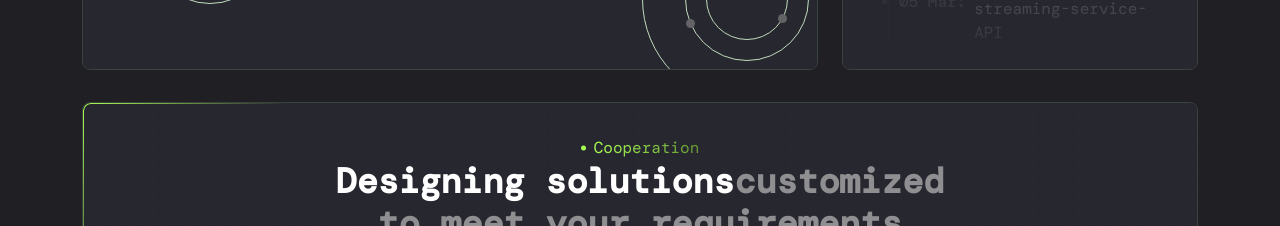
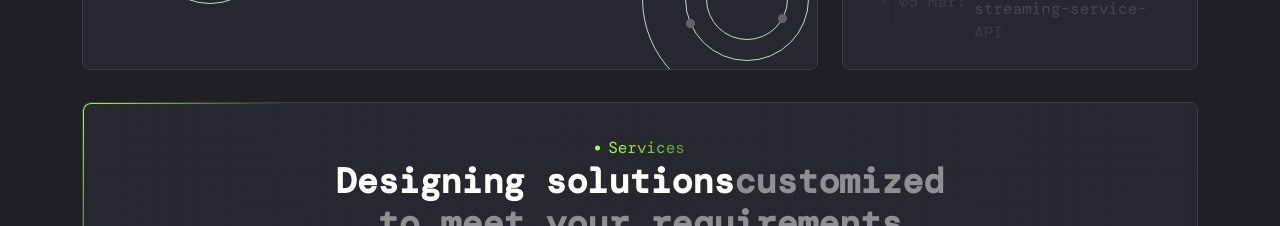
Before and after one commit to cleavonsurumo/My-Portfolio, a Next.js app: page / in a window 1280 px wide. Shown: the part 1580-1806 px from the top of the page. Built offline with nearby package versions, Linux system fonts and the light colour scheme.

Commit message:
services

```diff
--- a/components/sections/Service2.tsx
+++ b/components/sections/Service2.tsx
@@ -15,7 +15,7 @@ export default function Service2() {
 										<svg className="text-primary-2 me-2" xmlns="http://www.w3.org/2000/svg" width={5} height={6} viewBox="0 0 5 6" fill="none">
 											<circle cx="2.5" cy={3} r="2.5" fill="#A8FF53" />
 										</svg>
-										<span className="text-linear-4 d-flex align-items-center"> Cooperation </span>
+										<span className="text-linear-4 d-flex align-items-center"> Services </span>
 									</div>
 									<h3>
 										Designing solutions
```
